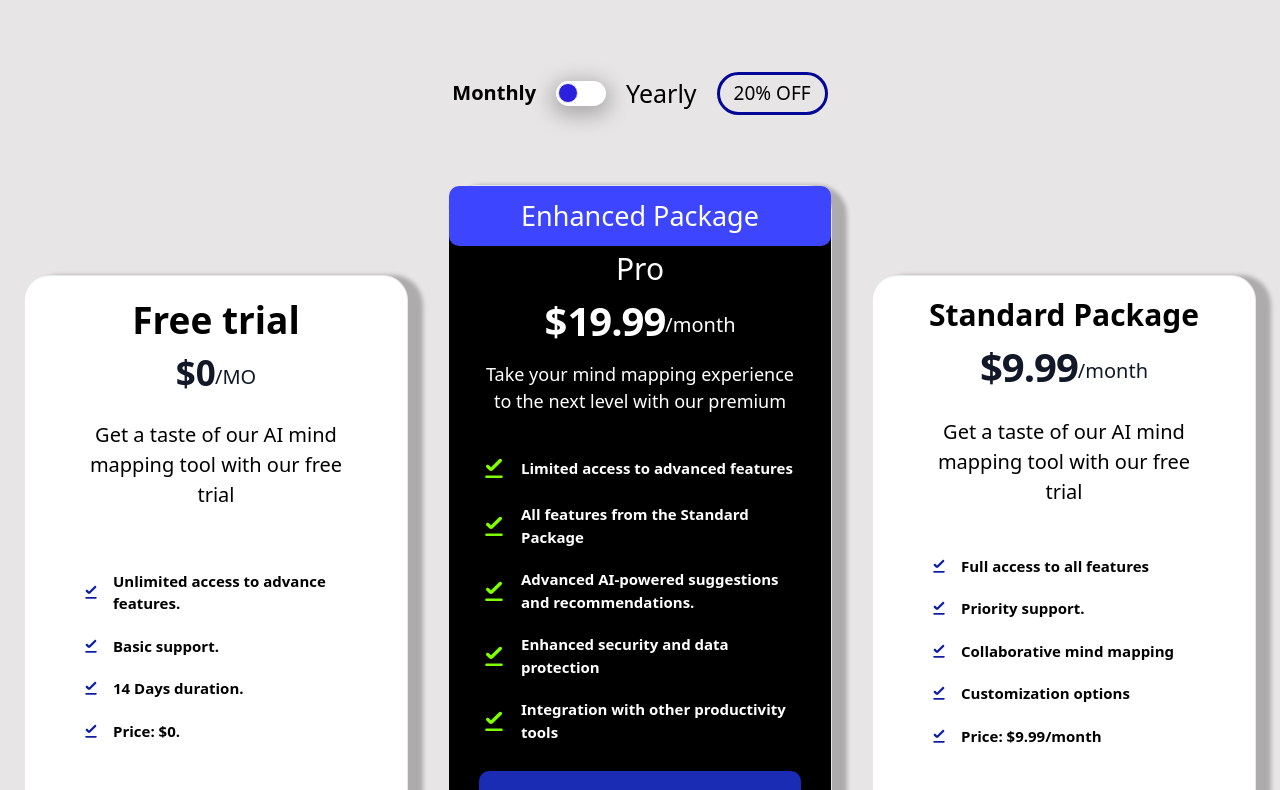
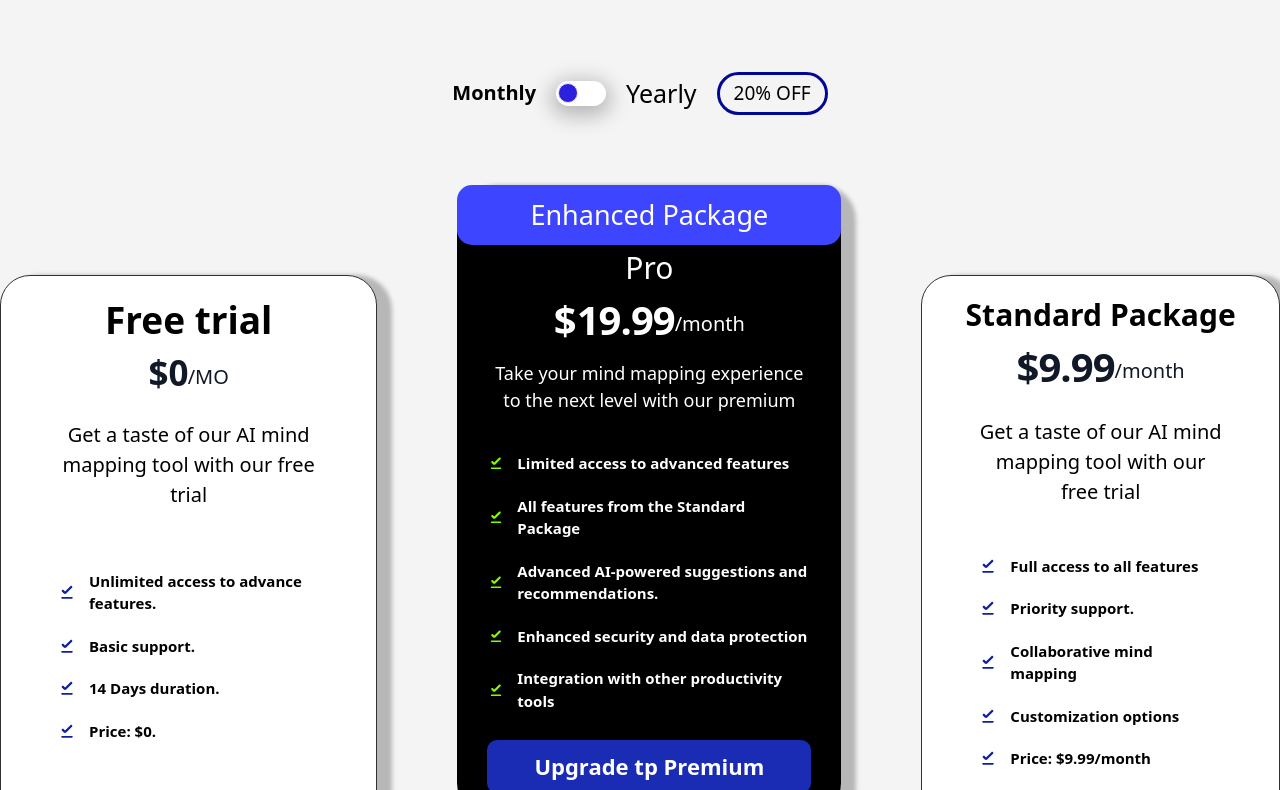
Before and after one commit to MuhammadArslanKhan96/trailochat, a Next.js app: page / in a window 1280 px wide. Shown: the part 4450-5240 px from the top of the page. Built offline with nearby package versions, Linux system fonts and the light colour scheme.

Commit message:
fix:card border

```diff
--- a/pages/components/Footer.jsx
+++ b/pages/components/Footer.jsx
@@ -52,7 +52,7 @@ const Footer = () => {
                 {" "}
                 <input
                   placeholder="Enter your email..."
-                  className="bg-[#343434] rounded-[17px] py-[17px] w-full px-[14px] text-[20px]"
+                  className="bg-[#343434] border border-[#DFDFDF] text-[#DFDFDF] outline-none  rounded-[17px] py-[17px] w-full px-[14px] text-[20px]"
                 />
               </div>
               <div className="bg-[#FF5C00] flex justify-center rounded-[17px] py-[17px]">
@@ -64,7 +64,7 @@ const Footer = () => {
           </div>
         </div>
       </div>
-      <div className="flex justify-center text-center py-[13px]">
+      <div className="flex justify-center text-center pt-[13px] pb-[5px]">
         <p className="text-[15px]">COPYRIGHT © 2023- GPT-Mindmap</p>
       </div>
     </>
--- a/pages/components/Getstarted.jsx
+++ b/pages/components/Getstarted.jsx
@@ -4,8 +4,8 @@ import React from "react";
 const Getstarted = () => {
   return (
     <>
-      <div className="flex bg-[#0b0d52] justify-center items-center py-[60px]">
-        <div className="flex flex-col">
+      <div className="flex bg-[#0b0d52] justify-center  items-center py-[60px]">
+        <div className="flex flex-col ">
           <div className="flex gap-x-2 items-center">
             <span class="flex w-3 h-3 bg-[#ECA53C] rounded-full"></span>
             <p className="text-[28px] text-[#e83838] font-bold ">
@@ -34,7 +34,7 @@ const Getstarted = () => {
             </button>
           </div>
         </div>
-        <div>
+        <div className="">
           <Image src="/images/bulb.svg" width={800} height={500} alt="" />
         </div>
       </div>
--- a/pages/components/Plan.jsx
+++ b/pages/components/Plan.jsx
@@ -4,7 +4,7 @@ import Image from "next/image";
 const Plan = () => {
   return (
     <>
-      <div className="flex justify-center flex-col py-[55px]  bg-[#e7e5e5]">
+      <div className="flex justify-center flex-col py-[55px]  bg-[#F4F4F4]">
         <div className="flex flex-col text-center pb-[55px] ">
           <p className="text-[40px] self-center font-bold  ">
             Choose Your Plan
@@ -32,8 +32,8 @@ const Plan = () => {
             </div>
           </div>
         </div>
-        <div className="flex gap-x-10 justify-center pt-[70px]">
-          <div className=" mt-[90px] max-w-sm  bg-white border border-gray-200 rounded-[25px] shadow-[10px_5px_4px_5px_rgba(0,0,0,0.25)] p-4 dark:border-gray-700 ">
+        <div className="flex gap-x-20 justify-center pt-[70px]">
+          <div className=" mt-[90px] max-w-sm  bg-white border border-[#353030] rounded-[30px] shadow-[10px_5px_4px_5px_rgba(0,0,0,0.25)] p-4 dark:border-gray-700 ">
             <div className="flex justify-center">
               <h5 className=" text-[37px] font-bold   text-[#000000]">
                 Free trial
@@ -99,8 +99,8 @@ const Plan = () => {
               </button>
             </div>
           </div>
-          <div className=" mb-[90px] max-w-sm  text-[#ffffff] bg-black border border-gray-200 rounded-[25px] shadow-[10px_5px_4px_5px_rgba(0,0,0,0.25)]    ">
-            <div className="bg-[#3D45FF] text-[27px] rounded-[10px] py-[10px] w-full flex justify-center text-center">
+          <div className=" mb-[90px] max-w-sm  text-[#ffffff] bg-black   rounded-[30px] shadow-[10px_5px_4px_5px_rgba(0,0,0,0.25)]    ">
+            <div className="bg-[#3D45FF]  text-[27px] rounded-[15px] py-[10px] w-full flex justify-center text-center">
               {" "}
               Enhanced Package
             </div>
@@ -123,8 +123,8 @@ const Plan = () => {
                 <li className="flex space-x-3 items-center">
                   <Image
                     src="/images/greencheck.svg"
-                    width={30}
-                    height={30}
+                    width={18}
+                    height={20}
                     alt=""
                   />
                   <span className="text-[15px] font-bold">
@@ -134,8 +134,8 @@ const Plan = () => {
                 <li className="flex space-x-3 items-center">
                   <Image
                     src="/images/greencheck.svg"
-                    width={30}
-                    height={30}
+                    width={18}
+                    height={20}
                     alt=""
                   />
                   <span className="text-[15px] font-bold">
@@ -145,8 +145,8 @@ const Plan = () => {
                 <li className="flex space-x-3 items-center">
                   <Image
                     src="/images/greencheck.svg"
-                    width={30}
-                    height={30}
+                    width={18}
+                    height={20}
                     alt=""
                   />
                   <span className="text-[15px] font-bold">
@@ -156,8 +156,8 @@ const Plan = () => {
                 <li className="flex space-x-3 items-center">
                   <Image
                     src="/images/greencheck.svg"
-                    width={30}
-                    height={30}
+                    width={18}
+                    height={20}
                     alt=""
                   />
                   <span className="text-[15px] font-bold">
@@ -167,8 +167,8 @@ const Plan = () => {
                 <li className="flex space-x-3 items-center">
                   <Image
                     src="/images/greencheck.svg"
-                    width={30}
-                    height={30}
+                    width={18}
+                    height={20}
                     alt=""
                   />
                   <span className="text-[15px] font-bold">
@@ -186,7 +186,7 @@ const Plan = () => {
               </div>
             </div>
           </div>
-          <div className=" mt-[90px] max-w-sm  bg-white border border-gray-200 rounded-[25px] shadow-[10px_5px_4px_5px_rgba(0,0,0,0.25)] p-4 dark:border-gray-700 ">
+          <div className=" mt-[90px] max-w-sm  bg-white border border-[#353030] rounded-[30px] shadow-[10px_5px_4px_5px_rgba(0,0,0,0.25)] p-4 dark:border-gray-700 ">
             <div className="flex justify-center">
               <h5 className=" text-[30px] font-bold   text-[#000000]">
                 Standard Package
```
